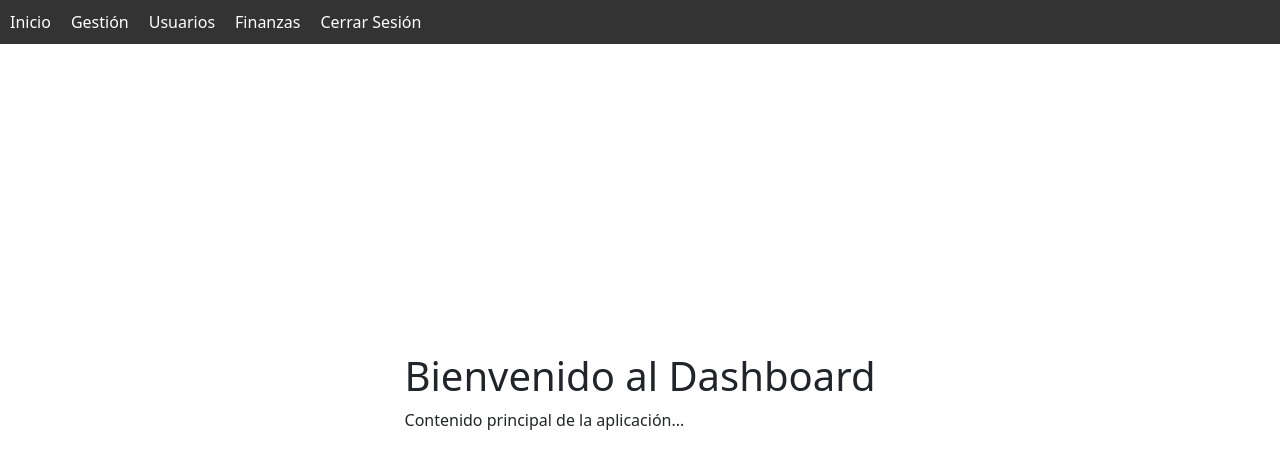
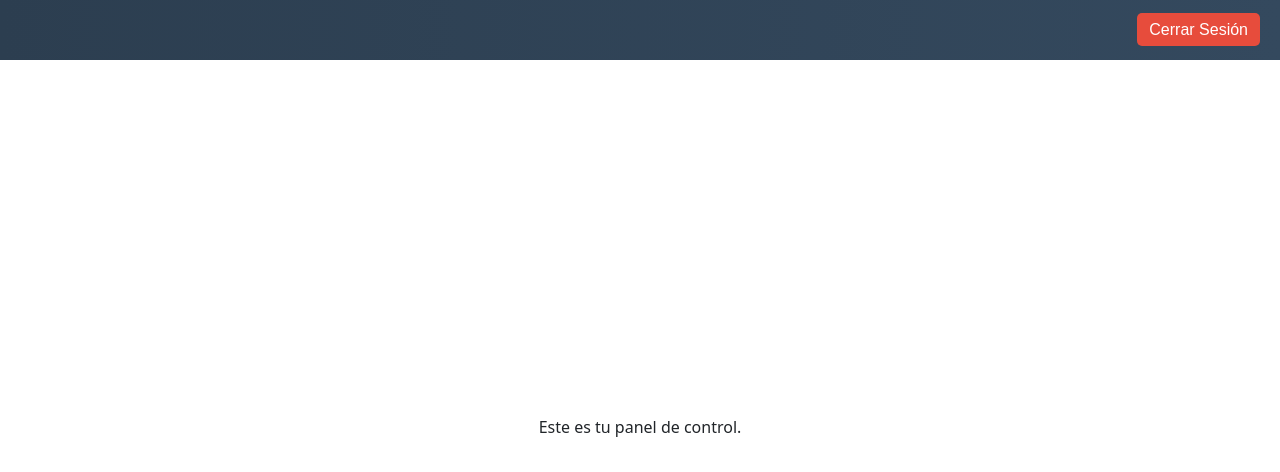
Before and after one commit to llauna/fincas, a React (Create React App) app: page /dashboard in a window 1280 px wide. Shown: the top 472 px of the page. Built offline with nearby package versions, Linux system fonts and the light colour scheme.

Commit message:
menu actualizado empleado/usuario

```diff
--- a/src/App.js
+++ b/src/App.js
@@ -1,6 +1,6 @@
-// src/App.js
 import React from 'react';
-import { BrowserRouter as Router, Routes, Route, Navigate } from 'react-router-dom';
+import { BrowserRouter as Router, Routes, Route, Navigate, useLocation } from 'react-router-dom';
+import Navbar from './components/Shared/Navbar';
 import Login from './components/Usuario/Login/Login';
 import Dashboard from './components/Usuario/Login/Dashboard';
 import Propiedades from "./components/Propiedades/Propiedades";
@@ -18,9 +18,14 @@ import Caja from './components/Finanzas/Caja';
 import ListaCajas from './components/Finanzas/ListaCajas';
 import ListaMovimientosGlobal from './components/Finanzas/ListaMovimientosGlobal';
 
-const App = () => {
+const AppContent = () => {
+    const location = useLocation();
+    const hideNavbar = location.pathname === "/login"; // Ocultar navbar en login
+
     return (
-        <Router>
+        <>
+            {!hideNavbar && <Navbar />}
+            <div className="main-content">
                 <Routes>
                     <Route path="/login" element={<Login />} />
                     <Route path="/dashboard" element={<Dashboard />} />
@@ -41,6 +46,15 @@ const App = () => {
                     <Route path="/caja" element={<Caja />} />
                     <Route path="*" element={<Navigate to="/login" />} />
                 </Routes>
+            </div>
+        </>
+    );
+};
+
+const App = () => {
+    return (
+        <Router>
+            <AppContent />
         </Router>
     );
 };
--- a/src/components/Shared/Navbar.js
+++ b/src/components/Shared/Navbar.js
@@ -1,113 +1,80 @@
-// src/components/Layout/Navbar.js
-import React, { useState } from 'react';
+import React from 'react';
 import { Link, useNavigate } from 'react-router-dom';
 import '../../styles/navbar.css';
 
 const Navbar = () => {
-    const [isInicioMenuOpen, setIsInicioMenuOpen] = useState(false);
-    const [isGestionMenuOpen, setIsGestionMenuOpen] = useState(false);
-    const [isUsuarioMenuOpen, setIsUsuarioMenuOpen] = useState(false);
-    const [isFinanzasMenuOpen, setIsFinanzasMenuOpen] = useState(false);
     const navigate = useNavigate();
-
-// 🔹 Recuperar usuario logueado de forma segura
     const storedUser = localStorage.getItem('user');
     const user = storedUser ? JSON.parse(storedUser) : null;
 
-    // user debe tener { tipo: 'empleado' | 'cliente', rol: '...' }
-
     const handleLogout = () => {
         localStorage.removeItem('authToken');
-        localStorage.removeItem('user'); // limpiar datos usuario
+        localStorage.removeItem('user');
         navigate('/login');
     };
 
-    const toggleInicioMenu = () => {
-        setIsInicioMenuOpen(!isInicioMenuOpen);
-        setIsUsuarioMenuOpen(false);
-        setIsGestionMenuOpen(false);
-        setIsFinanzasMenuOpen(false);
-    };
-    const toggleGestionMenu = () => {
-        setIsGestionMenuOpen(!isGestionMenuOpen);
-        setIsInicioMenuOpen(false);
-        setIsUsuarioMenuOpen(false);
-        setIsFinanzasMenuOpen(false);
-    };
-    const toggleUsuarioMenu = () => {
-        setIsUsuarioMenuOpen(!isUsuarioMenuOpen);
-        setIsInicioMenuOpen(false);
-        setIsGestionMenuOpen(false);
-        setIsFinanzasMenuOpen(false);
-    };
-    const toggleFinanzasMenu = () => {
-        setIsFinanzasMenuOpen(!isFinanzasMenuOpen);
-        setIsInicioMenuOpen(false);
-        setIsGestionMenuOpen(false);
-        setIsUsuarioMenuOpen(false);
-    };
+    return (
+        <nav className="navbar">
+            <div className="navbar-left">
+                {user?.tipo === 'empleado' && (
+                    <>
+                        <div className="menu">
+                            <span>Inicio</span>
+                            <div className="submenu">
+                                <Link to="/empresa">Empresa</Link>
+                                <Link to="/proveedores">Proveedores</Link>
+                            </div>
+                        </div>
 
-    return (
-        <nav style={{ display: 'flex', justifyContent: 'flex-start', gap: '20px', backgroundColor: '#333', padding: '10px', position: 'absolute', left: 0, top: 0, width: '100%', zIndex: 1000 }}>
+                        <div className="menu">
+                            <span>Gestión</span>
+                            <div className="submenu">
+                                <Link to="/comunidades">Comunidades</Link>
+                                <Link to="/propiedades">Propiedades</Link>
+                                <Link to="/propietarios">Propietarios</Link>
+                                <Link to="/incidencias">Incidencias</Link>
+                                <div className="menu submenu-item">
+                                    <span>Finanzas ▸</span>
+                                    <div className="submenu right">
+                                        <Link to="/caja">Caja</Link>
+                                        <Link to="/banco">Banco</Link>
+                                    </div>
+                                </div>
+                            </div>
+                        </div>
 
-                {/* Menú Inicio */}
-                <div style={{ position: 'relative' }}>
-                    <Link to="#" onClick={toggleInicioMenu} style={{ color: 'white', textDecoration: 'none' }}>
-                        Inicio
-                    </Link>
-                    {isInicioMenuOpen && (
-                        <div style={{ position: 'absolute', top: '100%', left: 0, backgroundColor: '#444', border: '1px solid #555', zIndex: 10, minWidth: '150px' }}>
-                            <Link to="/empresa" onClick={() => setIsInicioMenuOpen(false)} style={{ display: 'block', padding: '10px', color: 'white', textDecoration: 'none', borderBottom: '1px solid #555' }}>Empresa</Link>
-                            {/* 🔹 Solo mostrar si es empleado */}
-                            {user?.tipo === 'empleado' && (
-                                <Link to="/empleados" onClick={() => setIsInicioMenuOpen(false)} style={{ display: 'block', padding: '10px', color: 'white', textDecoration: 'none', borderBottom: '1px solid #555' }}>Empleados</Link>
-                            )}
-                            <Link to="/proveedores" onClick={() => setIsInicioMenuOpen(false)} style={{ display: 'block', padding: '10px', color: 'white', textDecoration: 'none' }}>Proveedores</Link>
-                            <Link to="/roles" onClick={() => setIsInicioMenuOpen(false)} style={{ display: 'block', padding: '10px', color: 'white', textDecoration: 'none' }}>Roles</Link>
+                        <div className="menu">
+                            <span>Usuarios</span>
+                            <div className="submenu">
+                                <Link to="/perfil">Perfil</Link>
+                                <Link to="/configuracion">Configuración</Link>
+                            </div>
                         </div>
-                    )}
-                </div>
-            {/* Menú Gestión */}
-            <div style={{ position: 'relative' }}>
-                <Link to="#" onClick={toggleGestionMenu} style={{ color: 'white', textDecoration: 'none' }}>
-                    Gestión
-                </Link>
-                {isGestionMenuOpen && (
-                    <div style={{ position: 'absolute', top: '100%', left: 0, backgroundColor: '#444', border: '1px solid #555', zIndex: 10, minWidth: '150px' }}>
-                        <Link to="/propiedades" onClick={() => setIsGestionMenuOpen(false)} style={{ display: 'block', padding: '10px', color: 'white', textDecoration: 'none', borderBottom: '1px solid #555' }}>Propiedades</Link>
-                        <Link to="/comunidades" onClick={() => setIsGestionMenuOpen(false)} style={{ display: 'block', padding: '10px', color: 'white', textDecoration: 'none', borderBottom: '1px solid #555' }}>Comunidades</Link>
-                        <Link to="/propietarios" onClick={() => setIsGestionMenuOpen(false)} style={{ display: 'block', padding: '10px', color: 'white', textDecoration: 'none' }}>Propietarios</Link>
-                    </div>
+                    </>
+                )}
+
+                {user?.tipo === 'cliente' && (
+                    <>
+                        <div className="menu">
+                            <span>Propiedades</span>
+                            <div className="submenu">
+                                <Link to="/propiedades">Ver Propiedades</Link>
+                            </div>
+                        </div>
+                        <div className="menu">
+                            <span>Incidencias</span>
+                            <div className="submenu">
+                                <Link to="/incidencias">Ver Incidencias</Link>
+                                <Link to="/incidencias/nueva">Nueva Incidencia</Link>
+                            </div>
+                        </div>
+                    </>
                 )}
             </div>
 
-            {/* Menú Usuarios */}
-            <div style={{ position: 'relative' }}>
-                <Link to="#" onClick={toggleUsuarioMenu} style={{ color: 'white', textDecoration: 'none' }}>
-                    Usuarios
-                </Link>
-                {isUsuarioMenuOpen && (
-                    <div style={{ position: 'absolute', top: '100%', left: 0, backgroundColor: '#444', border: '1px solid #555', zIndex: 10, minWidth: '150px' }}>
-                        <Link to="/perfil" onClick={() => setIsUsuarioMenuOpen(false)} style={{ display: 'block', padding: '10px', color: 'white', textDecoration: 'none', borderBottom: '1px solid #555' }}>Perfil</Link>
-                        <Link to="/configuracion" onClick={() => setIsUsuarioMenuOpen(false)} style={{ display: 'block', padding: '10px', color: 'white', textDecoration: 'none' }}>Configuración</Link>
-                    </div>
-                )}
+            <div className="navbar-right">
+                <Link to="/login" onClick={handleLogout} className="logout">Cerrar Sesión</Link>
             </div>
-
-            {/* Menú Finanzas */}
-            <div style={{ position: 'relative' }}>
-                <Link to="#" onClick={toggleFinanzasMenu} style={{ color: 'white', textDecoration: 'none' }}>
-                    Finanzas
-                </Link>
-                {isFinanzasMenuOpen && (
-                    <div style={{ position: 'absolute', top: '100%', left: 0, backgroundColor: '#444', border: '1px solid #555', zIndex: 10, minWidth: '150px' }}>
-                        <Link to="/banco" onClick={() => setIsFinanzasMenuOpen(false)} style={{ display: 'block', padding: '10px', color: 'white', textDecoration: 'none', borderBottom: '1px solid #555' }}>Banco</Link>
-                        <Link to="/caja" onClick={() => setIsFinanzasMenuOpen(false)} style={{ display: 'block', padding: '10px', color: 'white', textDecoration: 'none' }}>Caja</Link>
-                    </div>
-                )}
-            </div>
-
-            <Link to="/login" onClick={handleLogout} style={{ color: 'white', textDecoration: 'none' }}>Cerrar Sesión</Link>
         </nav>
     );
 };
--- a/src/components/Usuario/Login/Dashboard.js
+++ b/src/components/Usuario/Login/Dashboard.js
@@ -1,13 +1,19 @@
 // src/components/Usuario/Login/Dashboard.js
 import React from 'react';
-import Navbar from '../../Shared/Navbar'; // Asegúrate de que la ruta sea correcta
+
 
 const Dashboard = () => {
+    const storedUser = localStorage.getItem('user');
+    const user = storedUser ? JSON.parse(storedUser) : null;
     return (
         <div>
-            <Navbar /> {/* Renderiza el menú aquí */}
-            <h1>Bienvenido al Dashboard</h1>
-            <p>Contenido principal de la aplicación...</p>
+            {user?.tipo === 'empleado' && (
+                <h1>Bienvenido, Empleado 👨‍💼</h1>
+            )}
+            {user?.tipo === 'cliente' && (
+                <h1>Bienvenido, Cliente 🏠</h1>
+            )}
+            <p>Este es tu panel de control.</p>
         </div>
     );
 };
--- a/src/styles/navbar.css
+++ b/src/styles/navbar.css
@@ -1,7 +1,106 @@
+/* 🔹 Navbar fijo en la parte superior */
 .navbar {
-    position: relative; /* Asegúrate de que la barra esté posicionada */
-    left: 0; /* Mueve la barra completamente a la izquierda */
-    margin-left: 0; /* Elimina cualquier margen izquierdo */
-    padding-left: 0; /* Elimina cualquier relleno izquierdo */
-    width: 100%; /* Asegúrate de que ocupe todo el ancho */
+    position: fixed;
+    top: 0;
+    left: 0;
+    width: 100%;
+    height: 60px;
+    display: flex;
+    justify-content: space-between;
+    align-items: center;
+    background: linear-gradient(90deg, #2c3e50, #34495e);
+    padding: 0 20px;
+    z-index: 1000;
+    font-family: Arial, sans-serif;
 }
+
+/* 🔹 Espacio para que el contenido no se solape */
+.main-content {
+    padding-top: 70px;
+}
+
+.navbar-left {
+    display: flex;
+    gap: 20px;
+}
+
+.menu {
+    position: relative;
+}
+
+.menu > span {
+    color: white;
+    cursor: pointer;
+    padding: 10px;
+    transition: background 0.3s ease;
+}
+
+.menu > span:hover {
+    background-color: rgba(255, 255, 255, 0.1);
+    border-radius: 5px;
+}
+
+/* 🔹 Submenús */
+.submenu {
+    display: none;
+    position: absolute;
+    top: 100%;
+    left: 0;
+    background-color: #1f2a36;
+    border-radius: 5px;
+    min-width: 180px;
+    box-shadow: 0 4px 8px rgba(0,0,0,0.3);
+}
+
+.submenu a {
+    display: block;
+    padding: 10px;
+    color: white;
+    text-decoration: none;
+    transition: background 0.3s ease;
+}
+
+.submenu a:hover {
+    background-color: #3b4a5a;
+}
+
+/* 🔹 Mostrar submenú al pasar el ratón */
+.menu:hover > .submenu {
+    display: block;
+}
+
+/* 🔹 Submenú lateral para Finanzas */
+.submenu.right {
+    top: 0;
+    left: 100%;
+    background-color: #1f2a36;
+    border-radius: 5px;
+    min-width: 150px;
+    display: none;
+    position: absolute;
+}
+
+.submenu-item:hover > .submenu.right {
+    display: block;
+}
+
+/* 🔹 Botón de cerrar sesión */
+.navbar-right .logout {
+    color: white;
+    text-decoration: none;
+    padding: 8px 12px;
+    background-color: #e74c3c;
+    border-radius: 5px;
+    transition: background 0.3s ease;
+    margin-right: 20px;
+}
+
+.navbar-right .logout:hover {
+    background-color: #c0392b;
+}
+
+.navbar {
+    position: fixed !important;
+    top: 0 !important;
+    left: 0 !important;
+}
```
Also changed, not shown: src/routes/comunidades.js (+36 -24 lines). Lines whose indentation alone changed are shown as unchanged.
